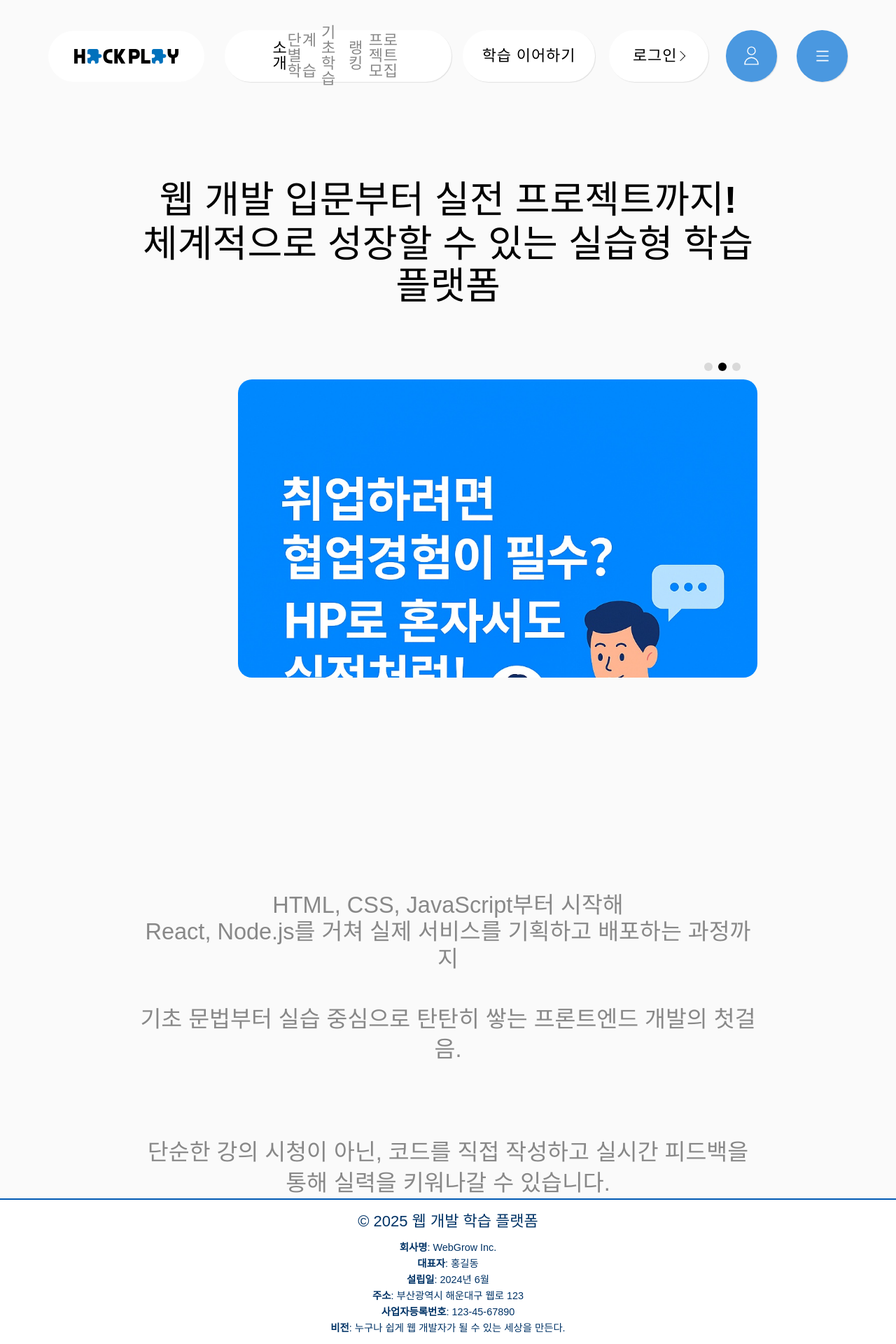
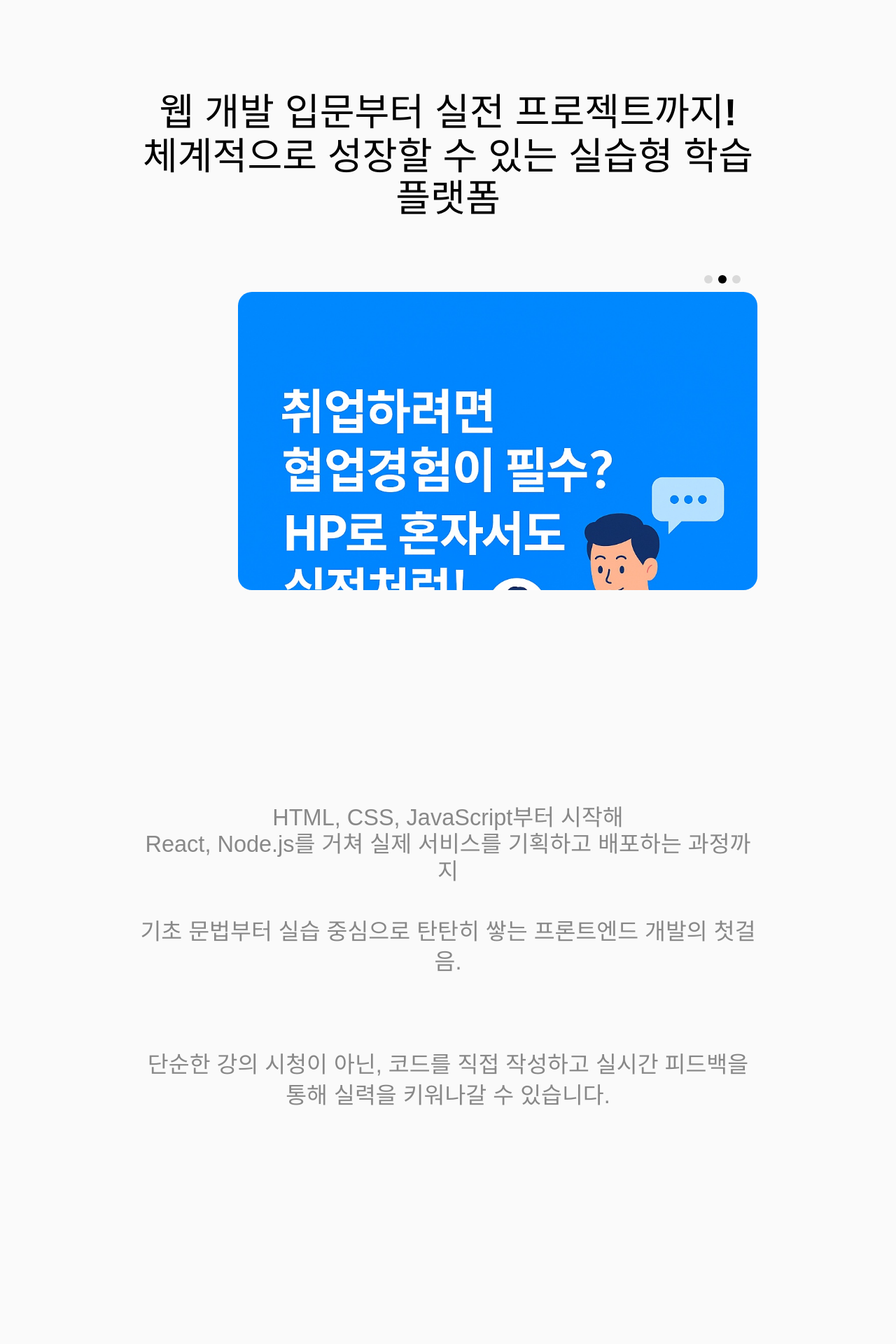
Before and after one commit to hackathon-education/hackplay_front, a React (Vite) app: page / in a window 1280 px wide. Shown: the top 1920 px of the page at 70% size. After the commit the page ends 1587 px from the top, so only its background shows below. Built offline with nearby package versions, Linux system fonts and the light colour scheme; no server answers; a web font is replaced by a local one.

Commit message:
♻️ refactor: Header, Footer, Router 구조를 캡슐화하는 Layout 컴포넌트 도입

```diff
--- a/src/App.tsx
+++ b/src/App.tsx
@@ -4,20 +4,14 @@ import { Toaster } from 'sonner';
 
 import ScrollToTop from '@/components/ScrollToTop';
 
-import Footer from './components/Footer';
-import Header from './components/Header';
 import Router from './router/router';
 
 const App = () => {
   return (
     <BrowserRouter>
       <ScrollToTop />
-      <Header />
       <Toaster richColors />
-      <main>
-        <Router />
-      </main>
-      <Footer />
+      <Router />
     </BrowserRouter>
   );
 };
--- /dev/null
+++ b/src/components/Layout.tsx
@@ -0,0 +1,17 @@
+import { Outlet } from 'react-router-dom';
+import Header from './Header';
+import Footer from './Footer';
+
+const Layout = () => {
+  return (
+    <>
+      <Header />
+      <main>
+        <Outlet />
+      </main>
+      <Footer />
+    </>
+  );
+};
+
+export default Layout;
```
